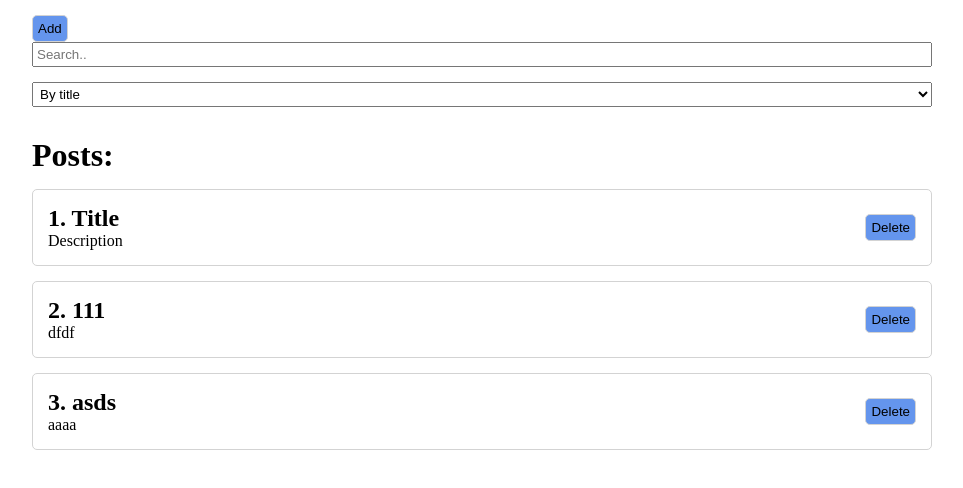
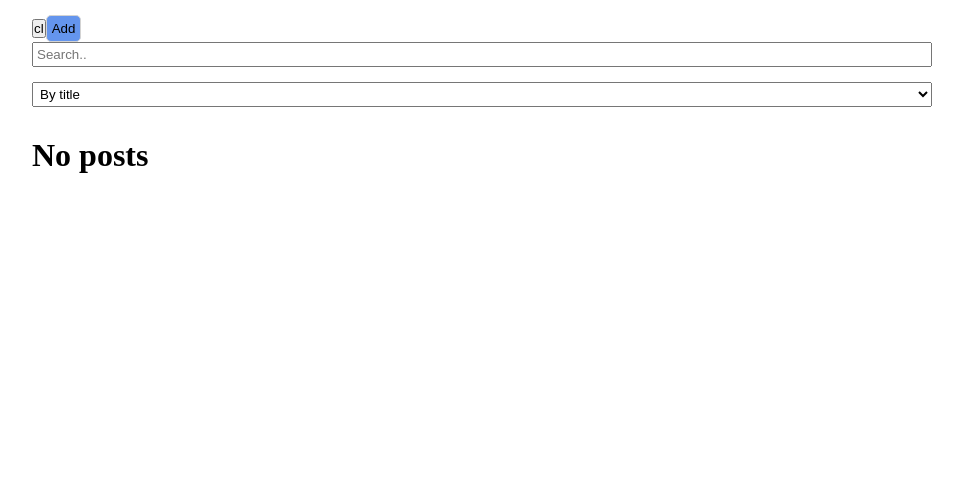
Before and after one commit to autoex/ulbi_react_course, a React (Create React App) app: page / in a window 1280 px wide. Shown: the top 488 px of the page, without its empty margins (158-1121 px from the left). Built offline with nearby package versions, Linux system fonts and the light colour scheme.

Commit message:
add axios

```diff
--- a/package.json
+++ b/package.json
@@ -6,6 +6,7 @@
     "@testing-library/jest-dom": "^5.14.1",
     "@testing-library/react": "^11.2.7",
     "@testing-library/user-event": "^12.8.3",
+    "axios": "^0.21.1",
     "react": "^17.0.2",
     "react-dom": "^17.0.2",
     "react-scripts": "4.0.3",
--- a/src/App.js
+++ b/src/App.js
@@ -1,4 +1,4 @@
-import React, {useState, useMemo} from 'react';
+import React, {useState, useMemo, useEffect} from 'react';
 import './styles/App.css'
 import Posts from "./components/Posts";
 import Form from "./components/Form";
@@ -8,15 +8,22 @@ import PostFilter from "./components/PostFilter";
 import Modal from "./UI/modal/Modal";
 import Button from "./UI/button/Button";
 import {usePosts} from "./hooks/usePosts";
+import axios from "axios";
 
 
 const App = () => {
-    const [posts, setPosts] = useState([
-        {id: 1, title: 'Title', description: 'Description'},
-        {id: 2, title: '111', description: 'dfdf'},
-        {id: 3, title: 'asds', description: 'aaaa'},
+    const [posts, setPosts] = useState([]);
 
-    ]);
+    const fetchPosts =async ()=> {
+
+        const resp = await axios('https://jsonplaceholder.typicode.com/posts');
+        setPosts(resp.data);
+
+    };
+
+   /* useEffect(()=>{setPosts(
+        {id: 1, title: 'Title', body: 'Description'},
+    )}, [])*/
 
     const [modalActive, setModalActive] = useState(false);
     const [filter, setFilter] = useState({sort: '', query: ''});
@@ -34,6 +41,7 @@ const App = () => {
 
     return (
         <div className='app'>
+            <button onClick={fetchPosts}>cl</button>
             <Button onClick={() => setModalActive(true)}>Add</Button>
             <Modal modalActive={modalActive} setModalActive={setModalActive}>
                 <Form createPost={createPost} setModalActive={setModalActive}/>
--- a/src/components/PostFilter.js
+++ b/src/components/PostFilter.js
@@ -17,7 +17,7 @@ const PostFilter = ({filter, setFilter}) => {
                     value={filter.sort}
                     onChange={selectedSort => setFilter({...filter, sort: selectedSort})}
                     defaultValue='Select'
-                    options={[{value: 'title', name: 'By title'}, {value: 'description', name: 'By description'}]}
+                    options={[{value: 'title', name: 'By title'}, {value: 'body', name: 'By description'}]}
                 />
             </div>
         </div>
--- a/src/hooks/usePosts.js
+++ b/src/hooks/usePosts.js
@@ -1,6 +1,7 @@
 import {useMemo} from 'react'
 export const useSortedPosts = (posts, sort)=> {
     const sortedPosts = useMemo(() => {
+        debugger
         if (sort) {
             return [...posts].sort((a, b) => a[sort].localeCompare(b[sort]))
         }
```
Also changed, not shown: 1 other file (tests, documents, lock files or other folders).
